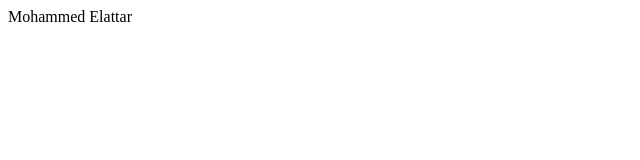
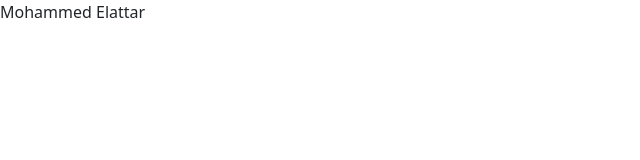
Before and after one commit to mohammed-elattar/ticketing-microservices, a Next.js app in the folder client/: page / in a window 1280 px wide. Shown: the top 160 px of the page, without its empty margins (0-640 px from the left). Built offline with nearby package versions, Linux system fonts and the light colour scheme.

Commit message:
add global bootstrap to all next pages

```diff
--- a/client/package.json
+++ b/client/package.json
@@ -4,9 +4,10 @@
   "main": "index.js",
   "license": "MIT",
   "scripts": {
-      "dev": "next"
+    "dev": "next"
   },
   "dependencies": {
+    "bootstrap": "^5.1.3",
     "next": "^12.0.7",
     "react": "^17.0.2",
     "react-dom": "^17.0.2"
--- /dev/null
+++ b/client/pages/_app.js
@@ -0,0 +1,8 @@
+import 'bootstrap/dist/css/bootstrap.css';
+import React from 'react';
+
+const _app = ({ Component, PageProps }) => {
+  return <Component {...PageProps} />;
+};
+
+export default _app;
```
Also changed, not shown: 2 other files (tests, documents, lock files or other folders).
